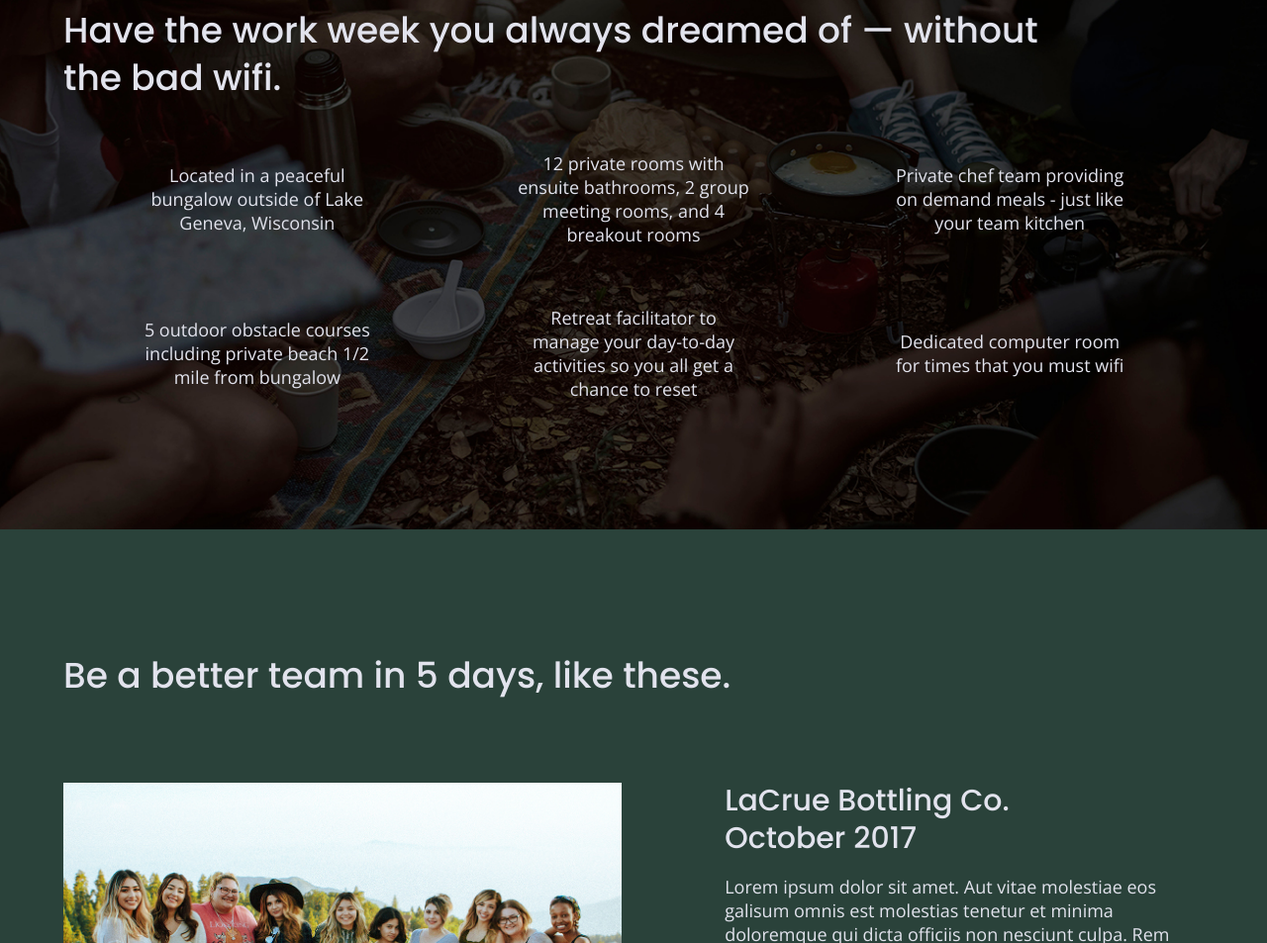
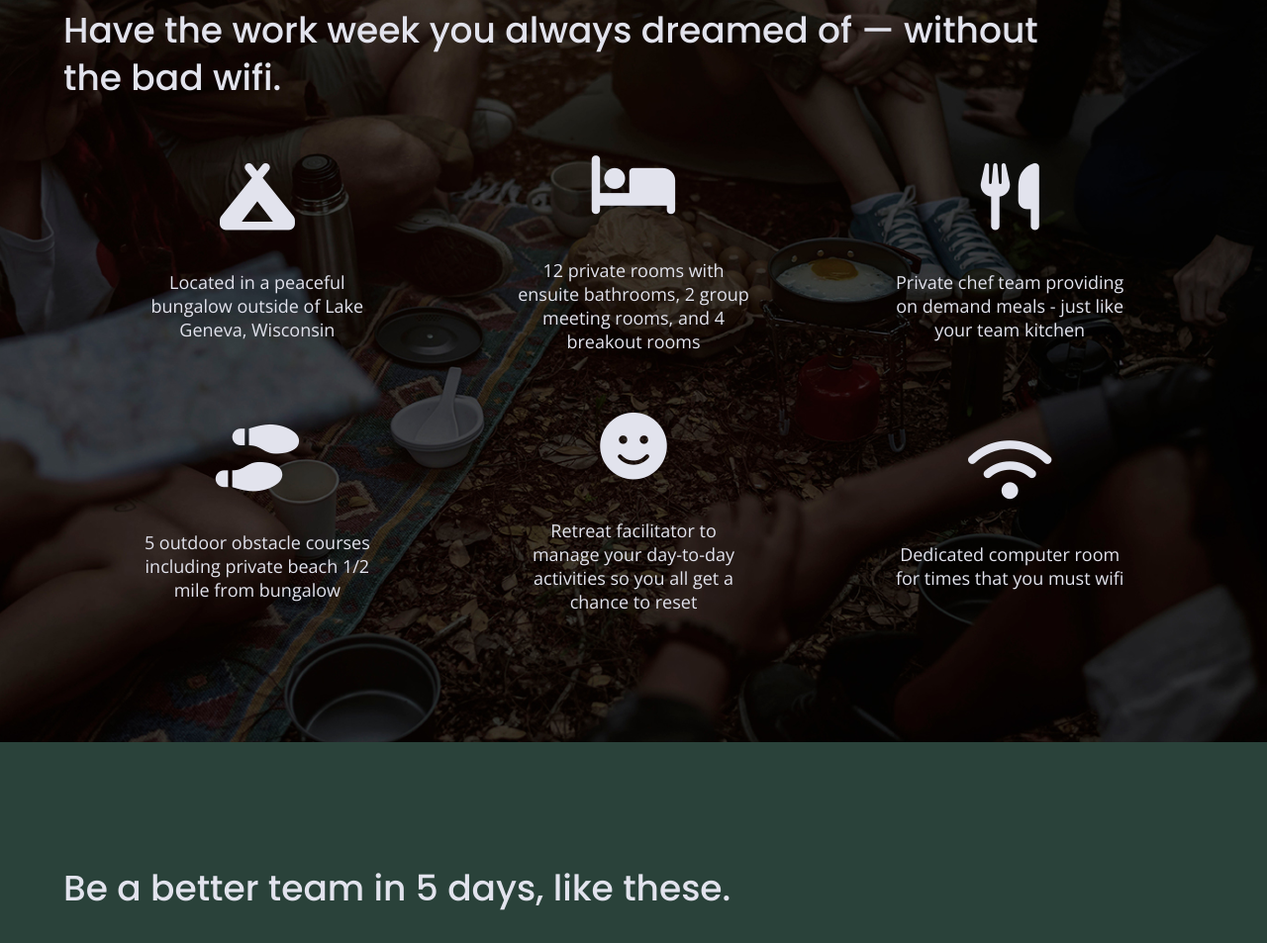
Before and after one commit to Ziggy0519/unplugged-retreat, a website: page index.html in a window 1280 px wide. Shown: the part 1408-2361 px from the top of the page at 99% size. Drawn offline with nearby package versions, Linux system fonts and the light colour scheme.

Commit message:
Added icons and icon font

```diff
--- a/css/main.css
+++ b/css/main.css
@@ -288,6 +288,10 @@ input[type=button] {
 .features p {
   margin: 0;
   text-align: center;
+}
+.features i {
+  font-size: 3.75em;
+  margin-bottom: 40px;
 }
 
 /* -------------------- Reviews -------------------- */
--- a/index.html
+++ b/index.html
@@ -20,6 +20,7 @@
   <link rel="stylesheet" href="css/main.css">
 
   <meta name="theme-color" content="#fafafa">
+  <script src="https://kit.fontawesome.com/bed77f1313.js" crossorigin="anonymous"></script>
 
  <!-- Google Fonts -->
   <link href="https://fonts.googleapis.com/css?family=Open+Sans:400,700|Poppins:500,700" rel="stylesheet">
@@ -83,27 +84,27 @@
       <h2>Have the work week you always dreamed of — without the bad wifi.</h2>
       <div class="features-items">
         <article>
-          <p class="fontawesome-icon"></p>
+          <p class="fontawesome-icon"><i class="fas fa-campground"></i></p>
           <p class="features-item-description">Located in a peaceful bungalow outside of Lake Geneva, Wisconsin</p>
         </article>
         <article>
-          <p class="fontawesome-icon"></p>
+          <p class="fontawesome-icon"><i class="fas fa-bed"></i></p>
           <p class="features-item-description">12 private rooms with ensuite bathrooms, 2 group meeting rooms, and 4 breakout rooms</p>
         </article>
         <article>
-          <p class="fontawesome-icon"></p>
+          <p class="fontawesome-icon"><i class="fas fa-utensils"></i></p>
           <p class="features-item-description">Private chef team providing on demand meals - just like your team kitchen</p>
         </article>
         <article>
-          <p class="fontawesome-icon"></p>
+          <p class="fontawesome-icon"><i class="fas fa-shoe-prints"></i></p>
           <p class="features-item-description">5 outdoor obstacle courses including private beach 1/2 mile from bungalow</p>
         </article>
         <article>
-          <p class="fontawesome-icon"></p>
+          <p class="fontawesome-icon"><i class="fas fa-smile"></i></p>
           <p class="features-item-description">Retreat facilitator to manage your day-to-day activities so you all get a chance to reset</p>
         </article>
         <article>
-          <p class="fontawesome-icon"></p>
+          <p class="fontawesome-icon"><i class="fas fa-wifi"></i></p>
           <p class="features-item-description">Dedicated computer room for times that you must wifi</p>
         </article>
       </div>
```
Also changed, not shown: about/index.html (+1 -0 lines), faq/index.html (+1 -0 lines).
